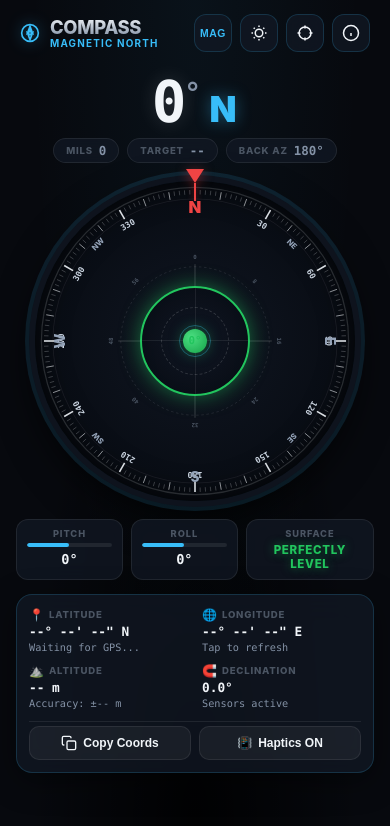
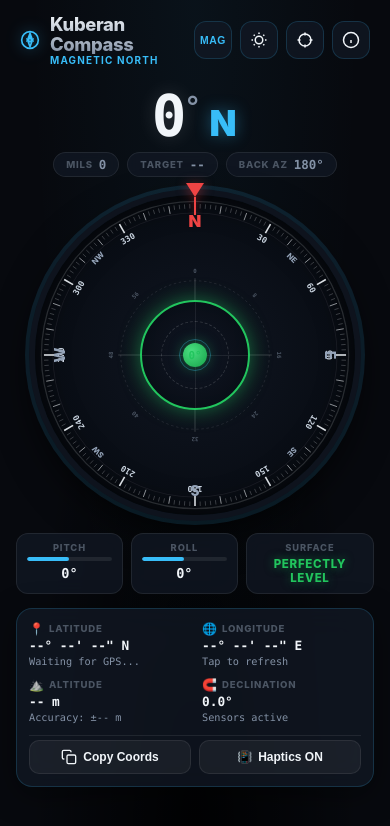
Before and after one commit to Jee1VK/compass-app, a plain HTML site: page index.html in a window 390 px wide. Drawn offline with Linux system fonts and the light colour scheme.

Commit message:
Rename app to Kuberan Compass App

```diff
--- a/app.js
+++ b/app.js
@@ -1,5 +1,5 @@
 /**
- * COMPASS - High Precision Mobile Compass & Inclinometer
+ * Kuberan Compass App - High Precision Mobile Compass & Inclinometer
  * Built for iOS Safari, Android Chrome, and Desktop Browsers.
  */
 
@@ -566,7 +566,7 @@
       deferredPrompt.prompt();
       const { outcome } = await deferredPrompt.userChoice;
       if (outcome === 'accepted') {
-        showToast('Thank you for installing COMPASS!');
+        showToast('Thank you for installing Kuberan Compass App!');
       }
       deferredPrompt = null;
       btnInstallApp.classList.add('hidden');
@@ -577,7 +577,7 @@
   if ('serviceWorker' in navigator) {
     window.addEventListener('load', () => {
       navigator.serviceWorker.register('sw.js')
-        .then((reg) => console.log('COMPASS ServiceWorker registered:', reg.scope))
+        .then((reg) => console.log('Kuberan Compass ServiceWorker registered:', reg.scope))
         .catch((err) => console.log('ServiceWorker registration error:', err));
     });
   }
--- a/index.html
+++ b/index.html
@@ -3,14 +3,14 @@
 <head>
   <meta charset="UTF-8">
   <meta name="viewport" content="width=device-width, initial-scale=1.0, maximum-scale=1.0, user-scalable=no, viewport-fit=cover">
-  <title>COMPASS - High-Precision Mobile Compass</title>
+  <title>Kuberan Compass App - High-Precision Mobile Compass</title>
 
   <!-- PWA Settings -->
   <link rel="manifest" href="manifest.webmanifest">
   <meta name="theme-color" content="#07090e">
   <meta name="apple-mobile-web-app-capable" content="yes">
   <meta name="apple-mobile-web-app-status-bar-style" content="black-translucent">
-  <meta name="apple-mobile-web-app-title" content="COMPASS">
+  <meta name="apple-mobile-web-app-title" content="Kuberan Compass">
   <link rel="apple-touch-icon" href="apple-touch-icon.png">
   <link rel="icon" type="image/svg+xml" href="icon.svg">
   <link rel="alternate icon" type="image/png" href="icon-192.png">
@@ -31,7 +31,7 @@
           </svg>
         </div>
         <div class="brand-text">
-          <span class="app-name">COMPASS</span>
+          <span class="app-name">Kuberan Compass</span>
           <span class="app-sub" id="northModeLabel">MAGNETIC NORTH</span>
         </div>
       </div>
@@ -241,7 +241,7 @@
   <div id="infoModal" class="modal-backdrop hidden">
     <div class="modal-window">
       <div class="modal-header">
-        <h3>Compass App & Download</h3>
+        <h3>Kuberan Compass App</h3>
         <button id="btnCloseModal" class="btn-modal-close" aria-label="Close modal">✕</button>
       </div>
       <div class="modal-body">
@@ -276,7 +276,7 @@
         </div>
 
         <div class="app-version">
-          <span>COMPASS v1.0 • Hosted on GitHub</span>
+          <span>Kuberan Compass App v1.1 • Hosted on GitHub</span>
           <a id="githubRepoLink" href="https://github.com/Jee1VK/compass-app" target="_blank" rel="noopener">View GitHub Repo</a>
         </div>
       </div>
--- a/style.css
+++ b/style.css
@@ -1,5 +1,5 @@
 /* ==========================================================================
-   COMPASS - High-Precision Mobile Compass & Level CSS
+   Kuberan Compass App - High-Precision Mobile Compass & Level CSS
    ========================================================================== */
 
 :root {
--- a/sw.js
+++ b/sw.js
@@ -1,4 +1,4 @@
-const CACHE_NAME = 'compass-v1.0.1';
+const CACHE_NAME = 'kuberan-compass-v1.0.2';
 const ASSETS_TO_CACHE = [
   './',
   './index.html',
```
Also changed, not shown: README.md, manifest.webmanifest.
